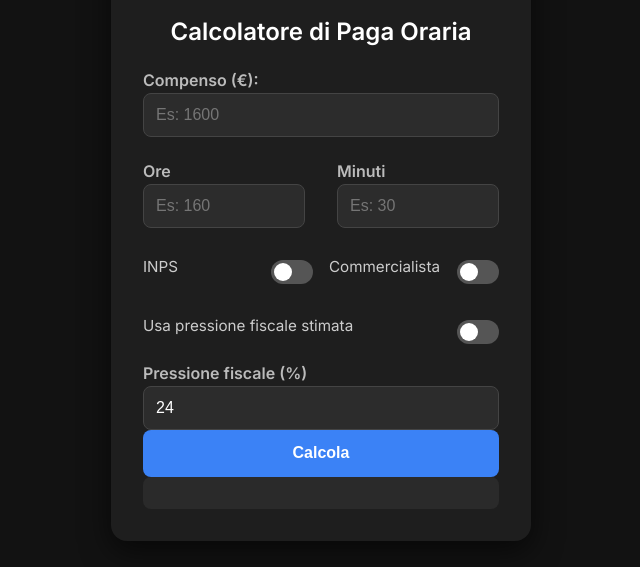
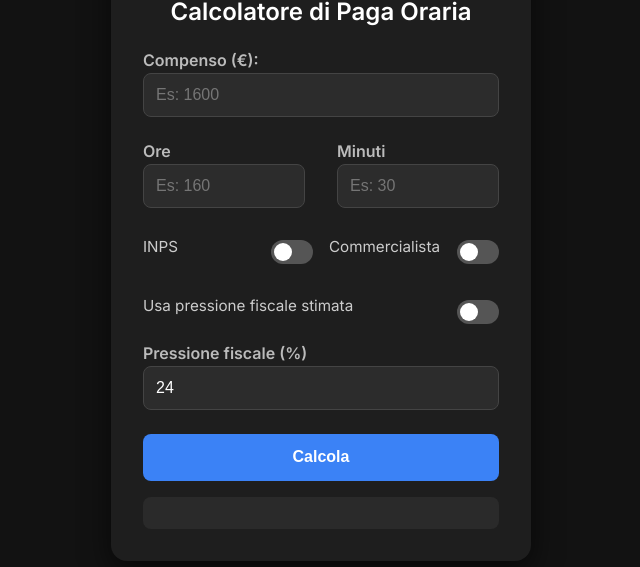
Before and after one commit to xelmo76/calcolatore-paga, a plain HTML site: page index.html in a window 1280 px wide. Shown: the part 209-776 px from the top of the page, without its empty margins (319-959 px from the left). Drawn offline with Linux system fonts and the light colour scheme.

Commit message:
Update index.html

```diff
--- a/index.html
+++ b/index.html
@@ -4,6 +4,7 @@
   <meta charset="UTF-8" />
   <meta name="viewport" content="width=device-width, initial-scale=1" />
   <title>Calcolatore Paga Oraria</title>
+
   <!-- Favicon -->
   <link rel="icon" href="favicon.ico" type="image/x-icon" />
   <link rel="icon" type="image/png" sizes="32x32"
@@ -11,7 +12,7 @@
   <link rel="apple-touch-icon"
         href="https://cdn-icons-png.flaticon.com/512/2721/2721615.png" />
 
-  <!-- CSS esterno -->
+  <!-- Collegamento al CSS esterno -->
   <link rel="stylesheet" href="style.css" />
 </head>
 <body>
@@ -22,6 +23,7 @@
         alt="Logo Euro"
       />
     </div>
+
     <h2>Calcolatore di Paga Oraria</h2>
 
     <label for="paga">Compenso (€):</label>
@@ -74,12 +76,13 @@
     <label for="pressione">Pressione fiscale (%)</label>
     <input type="number" id="pressione" value="24" step="0.1" />
 
-    <button onclick="calcolaPagaOraria()">Calcola</button>
-
-    <div class="risultato" id="risultato"></div>
+    <div class="action-wrapper">
+      <button onclick="calcolaPagaOraria()">Calcola</button>
+      <div class="risultato" id="risultato"></div>
+    </div>
   </div>
 
-  <!-- JavaScript esterno -->
+  <!-- Collegamento al JavaScript esterno -->
   <script src="script.js"></script>
 </body>
 </html>
```
